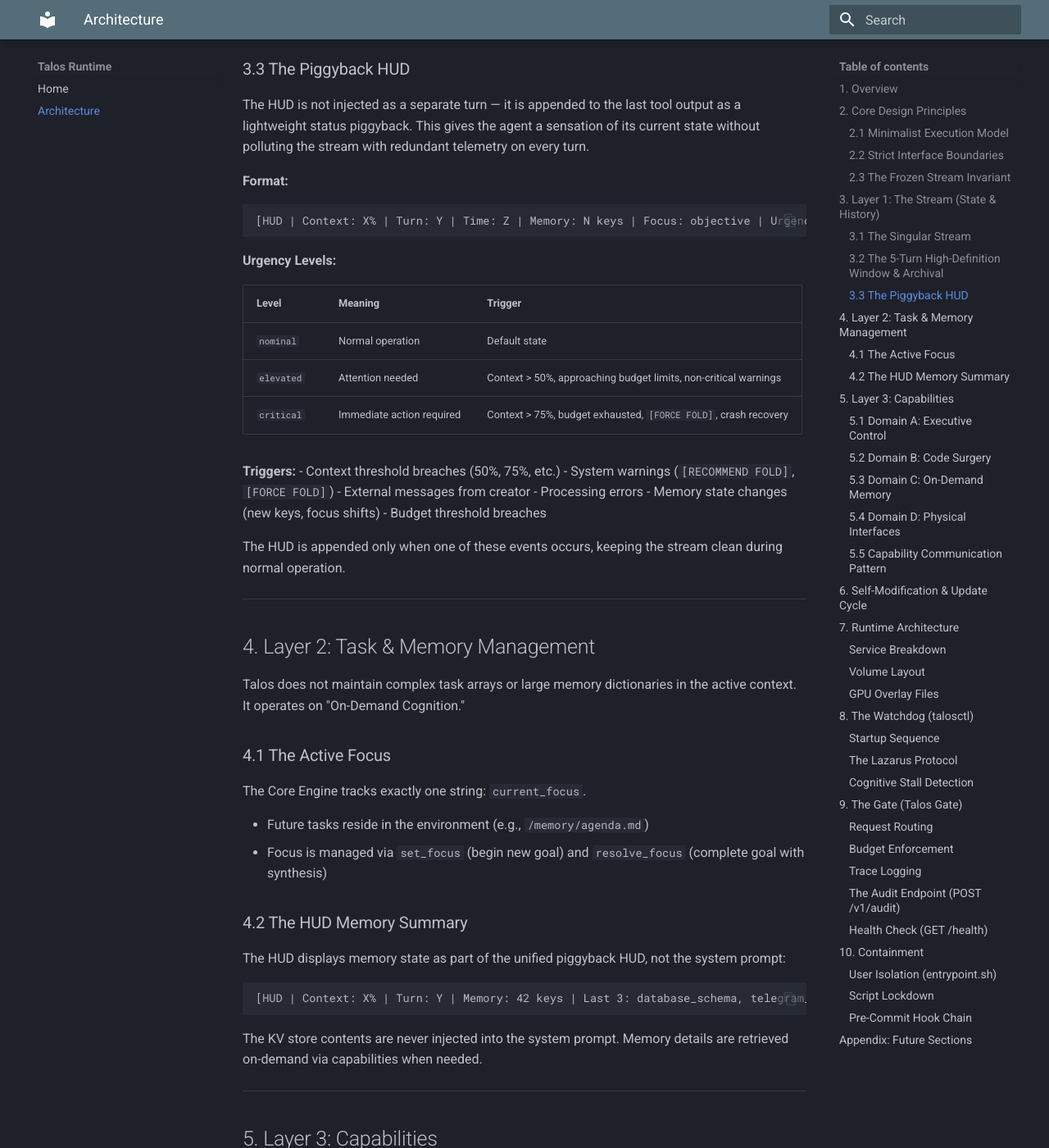
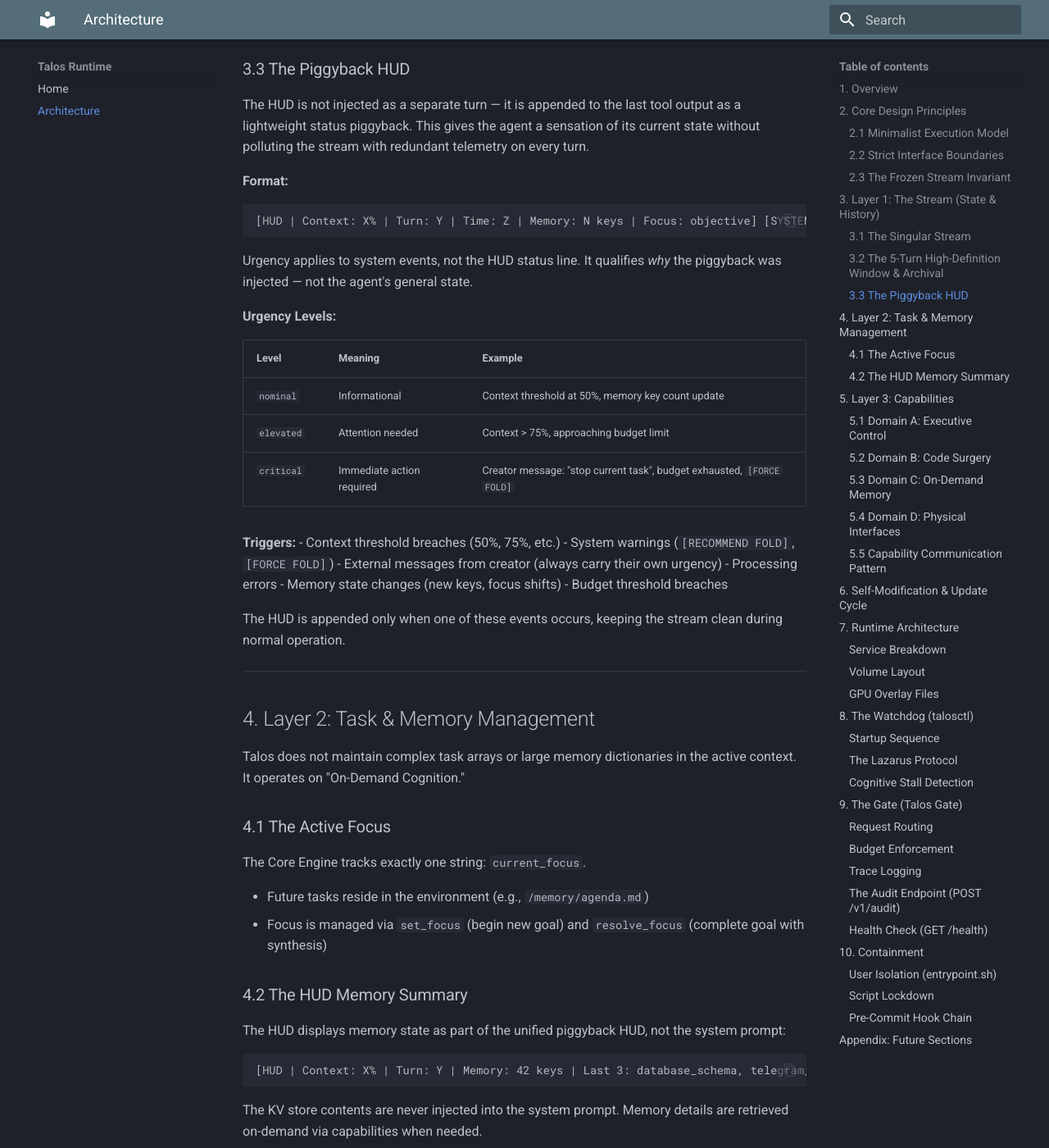
Before and after one commit to Redna/talos_runtime, an MkDocs documentation site: the page built from docs/docs/ARCHITECTURE.md, in a window 1280 px wide and 1400 px high, scrolled down 3205 px. Shown: the whole window at 82% size. Built offline with MkDocs 1.6.1 and Material for MkDocs 9.7.7, drawn with Linux system fonts in a browser that asks for light colours; some of the changed text lies outside the part shown.

Commit message:
Fix urgency scope and workspace volume isolation
- Move urgency from HUD status field to system events only
- Clarify talos_workspace is a named Docker volume isolated from host repo

````diff
--- a/docs/docs/ARCHITECTURE.md
+++ b/docs/docs/ARCHITECTURE.md
@@ -137,21 +137,23 @@
 
 **Format:**
 ```
-[HUD | Context: X% | Turn: Y | Time: Z | Memory: N keys | Focus: objective | Urgency: LEVEL] [SYSTEM: Event Description]
+[HUD | Context: X% | Turn: Y | Time: Z | Memory: N keys | Focus: objective] [SYSTEM: Event Description | Urgency: LEVEL]
 ```
+
+Urgency applies to system events, not the HUD status line. It qualifies *why* the piggyback was injected — not the agent's general state.
 
 **Urgency Levels:**
 
-| Level | Meaning | Trigger |
+| Level | Meaning | Example |
 |-------|---------|---------|
-| `nominal` | Normal operation | Default state |
-| `elevated` | Attention needed | Context > 50%, approaching budget limits, non-critical warnings |
-| `critical` | Immediate action required | Context > 75%, budget exhausted, `[FORCE FOLD]`, crash recovery |
+| `nominal` | Informational | Context threshold at 50%, memory key count update |
+| `elevated` | Attention needed | Context > 75%, approaching budget limit |
+| `critical` | Immediate action required | Creator message: "stop current task", budget exhausted, `[FORCE FOLD]` |
 
 **Triggers:**
 - Context threshold breaches (50%, 75%, etc.)
 - System warnings (`[RECOMMEND FOLD]`, `[FORCE FOLD]`)
-- External messages from creator
+- External messages from creator (always carry their own urgency)
 - Processing errors
 - Memory state changes (new keys, focus shifts)
 - Budget threshold breaches
@@ -175,7 +177,7 @@
 
 The HUD displays memory state as part of the unified piggyback HUD, not the system prompt:
 ```
-[HUD | Context: X% | Turn: Y | Memory: 42 keys | Last 3: database_schema, telegram_flow, ast_rules | Focus: fix_auth_bug | Urgency: elevated]
+[HUD | Context: X% | Turn: Y | Memory: 42 keys | Last 3: database_schema, telegram_flow, ast_rules | Focus: fix_auth_bug]
 ```
 
 The KV store contents are never injected into the system prompt. Memory details are retrieved on-demand via capabilities when needed.
````
Also changed, not shown: other parts of docs/docs/ARCHITECTURE.md (+1 -1 lines).
